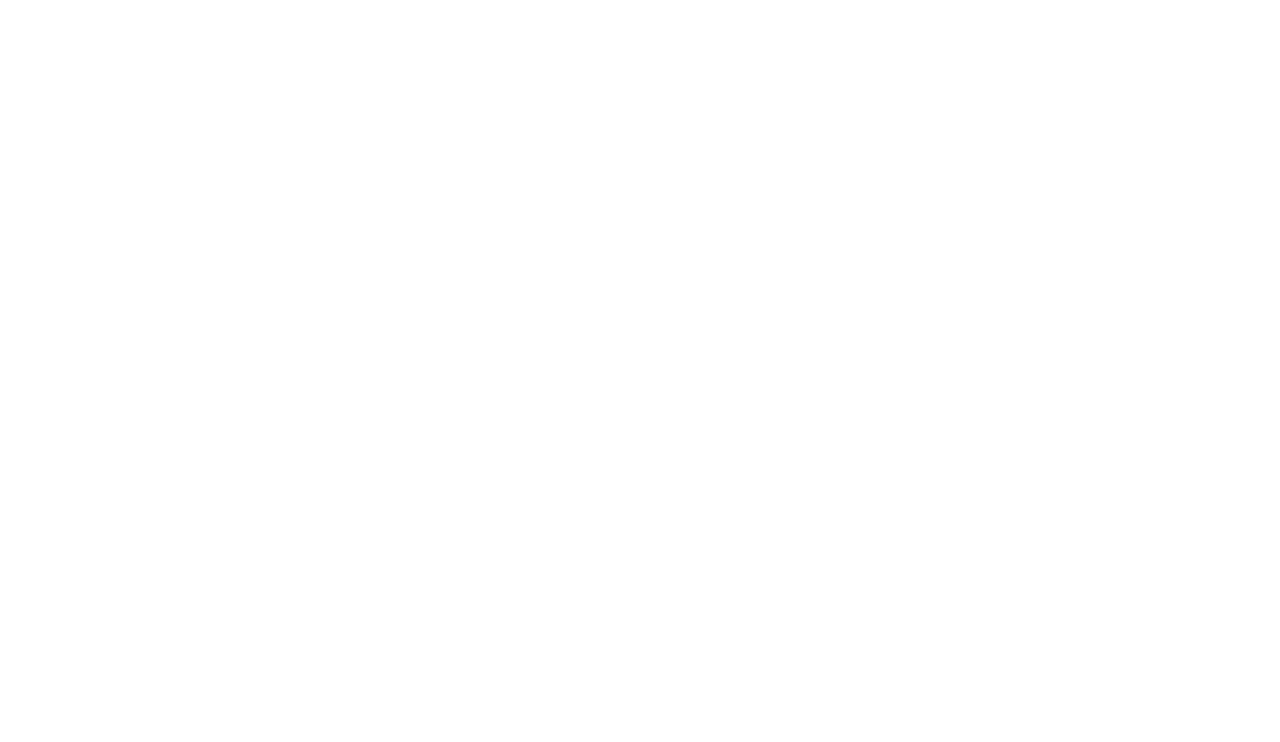
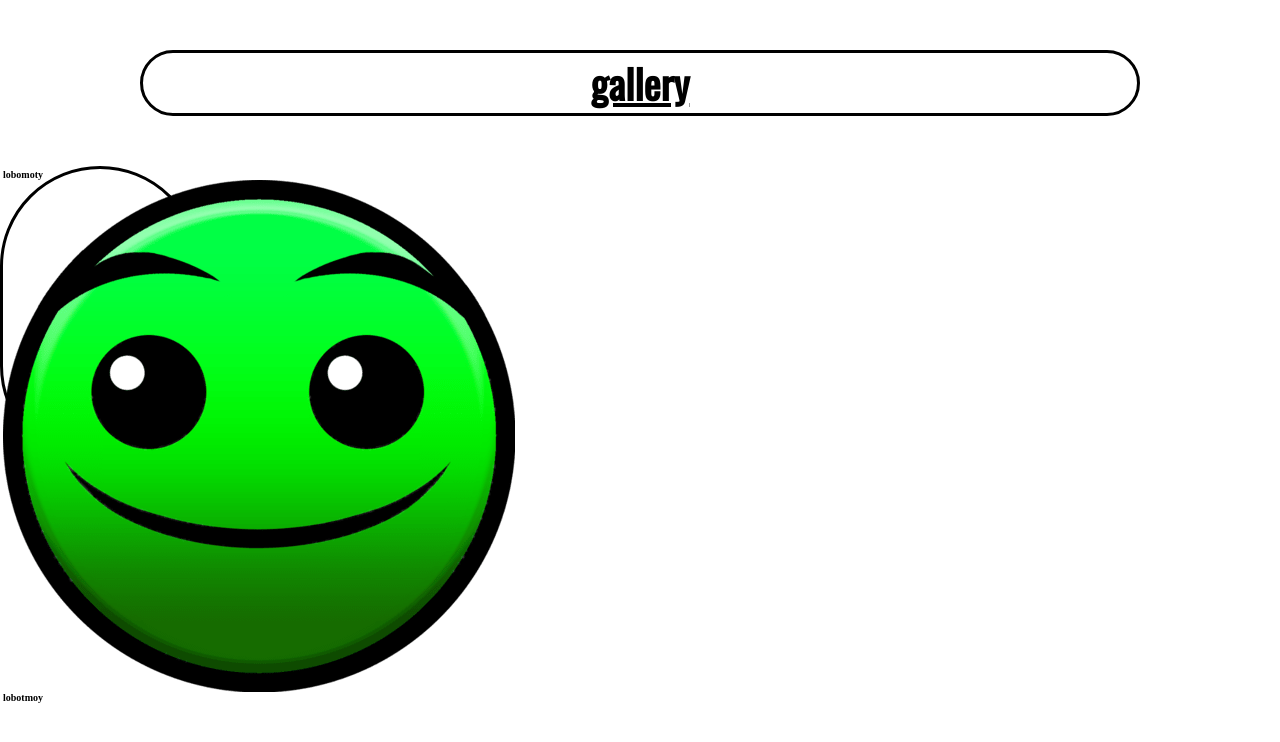
Before and after one commit to staten-island-tech/flexbox-gallery-project-AlexanderDong09, a plain HTML site: page index.html in a window 1280 px wide. Drawn offline with nearby package versions, Linux system fonts and the light colour scheme.

Commit message:
wtfamidoing

```diff
--- a/index.html
+++ b/index.html
@@ -1,9 +1,26 @@
 <html lang="en">
   <head>
+    <link rel="preconnect" href="https://fonts.googleapis.com" />
+    <link rel="preconnect" href="https://fonts.gstatic.com" crossorigin />
+    <link
+      href="https://fonts.googleapis.com/css2?family=Oswald:wght@415&family=Source+Sans+3:ital,wght@0,200..900;1,200..900&display=swap"
+      rel="stylesheet"
+    />
     <meta charset="UTF-8" />
     <meta name="viewport" content="width=device-width, initial-scale=1.0" />
-    <title>Document</title>
     <link rel="stylesheet" href="style.css" />
+    <title>Flexbox</title>
   </head>
-  <body></body>
+  <body>
+    <h1 id="gallery-title">gallery</h1>
+    <div class="parent">
+      <div class="gallery">
+        <div class="card">
+          <h2 class="card-header">lobomoty</h2>
+          <img class="card-image" src="normal.png" alt="normal gd fae" />
+          <h3 class="card-desc">lobotmoy</h3>
+        </div>
+      </div>
+    </div>
+  </body>
 </html>
--- a/style.css
+++ b/style.css
@@ -0,0 +1,60 @@
+body,
+html,
+* {
+    font-size: 10px;
+    box-sizing: border-box;
+    margin: 0;
+    padding: 0;
+}
+
+.source-sans-3 {
+    font-family: "Source Sans 3", system-ui;
+    font-optical-sizing: auto;
+    font-weight: 400;
+    font-style: normal;
+  }
+
+
+  #gallery-title{
+    text-align: center;
+    font-size: 40px;
+    font-family: "Oswald", sans-serif;
+    text-decoration: underline;
+    margin: 50px;
+    margin-right: auto;
+    margin-left: auto;
+    border: solid;
+    border-radius: 50px;
+    width: 1000px;
+}
+
+.parent{
+
+}
+
+.gallery{
+    display: flex;
+    width: 75%;
+
+
+}
+
+.card{
+    width: 20rem;
+    height: 30rem;
+    border: solid;
+    border-radius: 50rem;
+}
+
+.card-header{
+
+}
+
+.card-desc{
+
+}
+
+.card-image{
+    width: auto;
+    height: auto;
+}
```
Also changed, not shown: normal.png (added).
